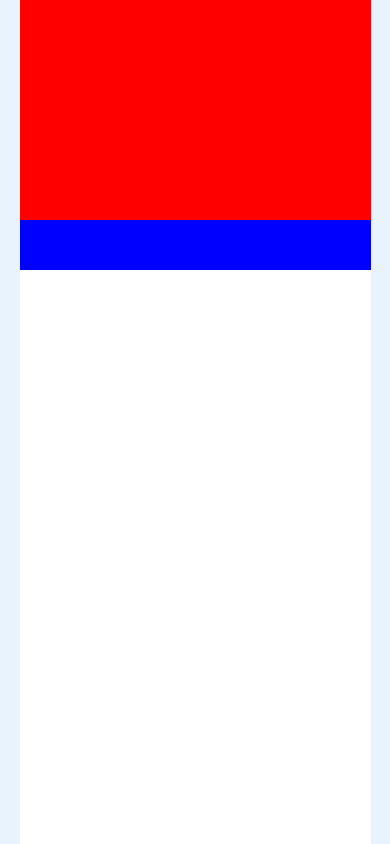
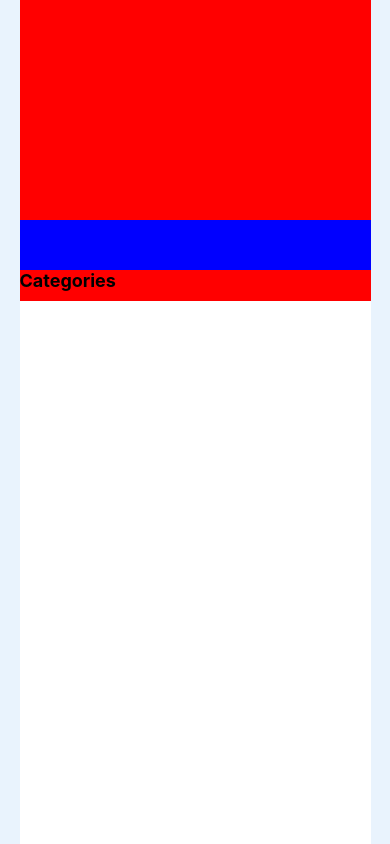
Before and after one commit to Dhananjaya1321/MedicareMobileApplication, a React Native app in the folder Medicare/: screen / in a window 390 px wide. Built offline with nearby package versions, Linux system fonts and the light colour scheme.

Commit message:
Created category section in home page

```diff
--- a/Medicare/pages/HomePage.tsx
+++ b/Medicare/pages/HomePage.tsx
@@ -1,4 +1,4 @@
-import {SafeAreaView, ScrollView, View} from "react-native";
+import {SafeAreaView, ScrollView, Text, View} from "react-native";
 import {Space} from "../components/Space.tsx";
 
 export function HomePage() {
@@ -28,7 +28,12 @@ export function HomePage() {
 
                         </View>{/*Ads and offer section*/}
                         <Space style={{width:'100%',height:50,backgroundColor:'blue'}}/>
+                        <View style={{width:'100%',backgroundColor:'red'}}>
+                            <Text style={{fontSize:18,color:'black',fontWeight:'bold',marginBottom:10}}>Categories</Text>
+                            <View style={{width:'100%'}}>
 
+                            </View>{/*Category items section*/}
+                        </View>{/*Category section*/}
                     </View>{/*This view width is 90% on screen*/}
                 </View>{/*This view width is 100% on screen*/}
             </ScrollView>
```
